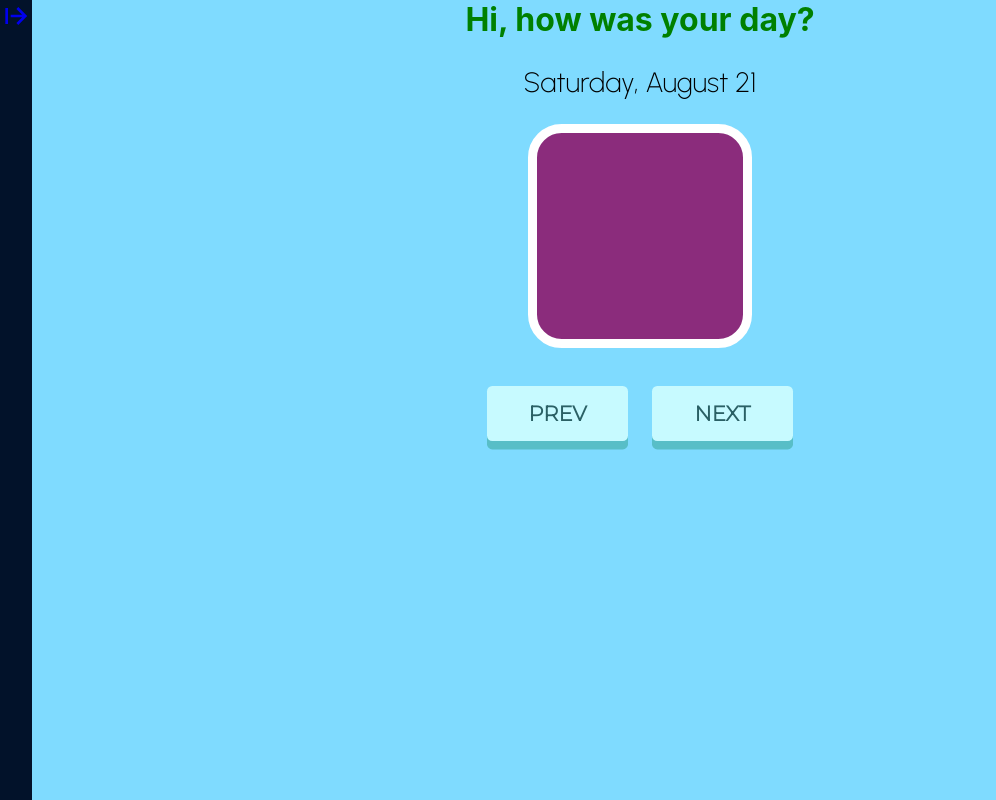
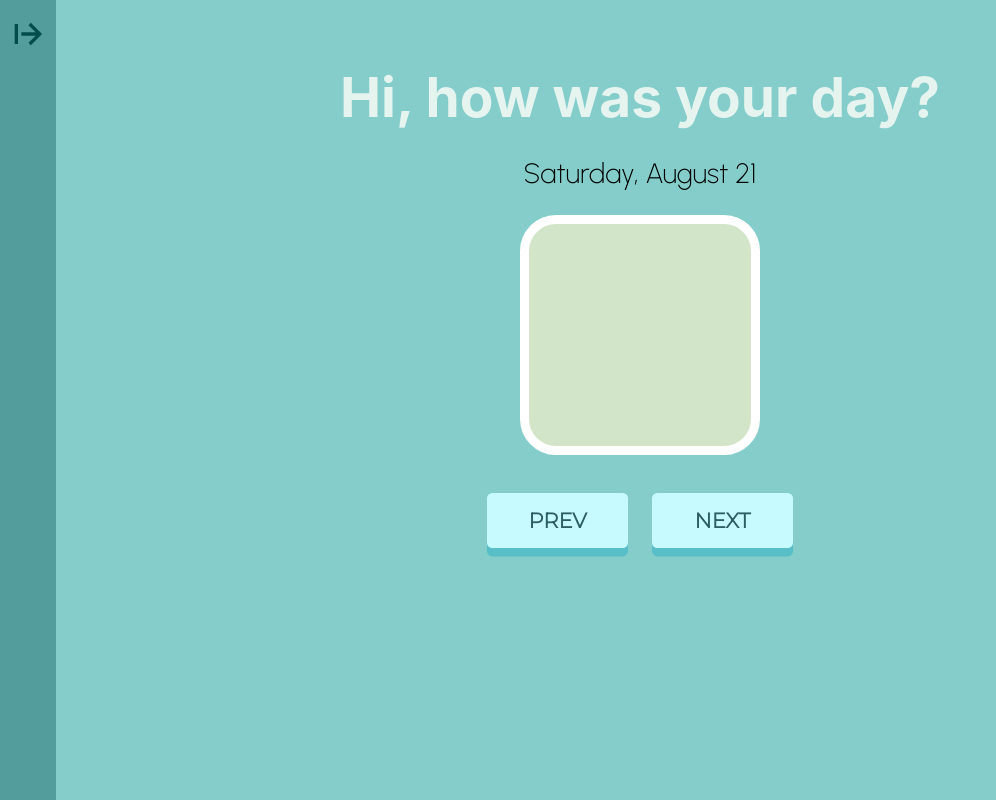
Before and after one commit to n-kly/Apptitude-MoodTracker, a React (Create React App) app: page /tracker in a window 1280 px wide. Shown: the whole page, without its empty margins (0-996 px from the left). Built offline with nearby package versions, Linux system fonts and the light colour scheme.

Commit message:
Batyr is so lazy

```diff
--- a/src/App.jsx
+++ b/src/App.jsx
@@ -1,12 +1,11 @@
 import { useState, useEffect } from 'react';
 import StyleSelector from './components/StyleSelector';
-import { BrowserRouter as Router, Switch, Route } from 'react-router-dom';
+import { BrowserRouter as Router, Switch, Route, Redirect } from 'react-router-dom';
 import MainPage from './components/main/MainPage';
 import Image from './components/Image';
 import dayjs from 'dayjs';
 
 function App() {
-    const [activeStyle, setActiveStyle] = useState('turtle');
     const [activeDate, setActiveDate] = useState(dayjs(new Date()));
     const [totalMood, setTotalMood] = useState({});
 
@@ -23,15 +22,18 @@ function App() {
 
     return (
         <Router>
-            <StyleSelector setActiveStyle={setActiveStyle} />
+            <StyleSelector/>
             <Switch>
+                <Route exact path="/">
+                    <Redirect to="/tracker" />
+                </Route>
+
                 <Route
                     path='/tracker'
                     exact
                     render={(props) => (
                         <MainPage
                             {...props}
-                            activeStyle={activeStyle}
                             totalMood={totalMood}
                             setTotalMood={setTotalMood}
                             activeDate={activeDate}
@@ -46,7 +48,6 @@ function App() {
                     render={(props) => (
                         <Image
                             {...props}
-                            activeStyle={activeStyle}
                             totalMood={totalMood}
                             activeDate={activeDate}
                             setActiveDate={setActiveDate}
--- a/src/components/Image.js
+++ b/src/components/Image.js
@@ -6,8 +6,8 @@ import './reactStyles.css';
 import { BiHappyAlt, BiSad } from 'react-icons/bi';
 import { MdSentimentNeutral } from 'react-icons/md';
 
-const Image = ({ totalMood, activeStyle }) => {
-    let styles = ['none', 'happy', 'sad', 'medium'];
+const Image = ({ totalMood }) => {
+    let styles = ['none', 'happy', 'medium', 'sad'];
     let icons = [0, <BiHappyAlt />, <MdSentimentNeutral />, <BiSad />];
 
     const [value, onChange] = useState(new Date());
@@ -41,6 +41,7 @@ const Image = ({ totalMood, activeStyle }) => {
                             return icons[totalMood[calenDay]];
                         }
                     }}
+                    showNeighboringMonth={false}
                 />
             </div>
         </>
--- a/src/components/StyleSelector.js
+++ b/src/components/StyleSelector.js
@@ -1,66 +1,48 @@
 import React, { useState } from 'react';
+import { AiOutlineInfoCircle } from 'react-icons/ai';
 import { BiArrowFromLeft, BiArrowFromRight, BiCalendar } from 'react-icons/bi';
-import { GrEmoji } from 'react-icons/gr';
-import { GiSadCrab } from 'react-icons/gi';
 import { MdTrackChanges } from 'react-icons/md';
 import { Link } from 'react-router-dom';
 import './styleSelector.css';
 
-const StyleSelector = ({ setActiveStyle }) => {
+const StyleSelector = () => {
     const [sidebar, setSidebar] = useState(false);
     const toggleSidebar = () => setSidebar(!sidebar);
 
     return (
         <>
             <div className='navbar'>
-                <Link to='#' className='menu-bars'>
-                    <BiArrowFromLeft onClick={toggleSidebar} />
+                <Link to='#' className='menu-bars-open'>
+                    <BiArrowFromLeft className={'toggle-icon'} onClick={toggleSidebar} />
                 </Link>
             </div>
             <nav className={sidebar ? 'nav-menu active' : 'nav-menu'}>
                 <ul className='nav-menu-items' onClick={toggleSidebar}>
                     <li className='navbar-toggle'>
-                        <Link to='#' className='menu-bars'>
-                            <BiArrowFromRight />
+                        <Link to='#' className='menu-bars-close'>
+                            <BiArrowFromRight className={'toggle-icon'}/>
                         </Link>
                     </li>
 
                     <li className='nav-text'>
                         <Link to='/tracker'>
-                            <MdTrackChanges />
-                            <span> Tracker </span>
+                            <MdTrackChanges className="icon-text"/>
+                            <span className="actual-text"> Tracker </span>
                         </Link>
                     </li>
 
                     <li className='nav-text'>
-                        <Link
-                            to='#'
-                            onClick={() => {
-                                setActiveStyle('emoji');
-                                console.log('emoji');
-                            }}>
-                            <GrEmoji />
-                            <span> Style 1 </span>
-                        </Link>
-                    </li>
-
-                    <li className='nav-text'>
-                        <Link
-                            to='#'
-                            onClick={() => {
-                                setActiveStyle('turtle');
-                                console.log('turtle');
-                            }}>
-                            <GiSadCrab />
-                            <span> Style 2 </span>
+                        <Link to='/my-calendar'>
+                            <BiCalendar className="icon-text"/>
+                            <span className="actual-text"> My Calendar </span>
                         </Link>
                     </li>
 
                     <li className='nav-text bottom'>
-                        <Link to='/my-calendar'>
-                            <BiCalendar />
-                            <span> My Calendar </span>
-                        </Link>
+                        <a href='http://mari-lau.wixsite.com/my-site'>
+                            <AiOutlineInfoCircle className="icon-text"/>
+                            <span className="actual-text"> About us </span>
+                        </a>
                     </li>
                 </ul>
             </nav>
--- a/src/components/main/Day.js
+++ b/src/components/main/Day.js
@@ -37,7 +37,7 @@ const Day = ({
                 <div className='date'>{activeDate.format('dddd, MMMM D')}</div>
 
                 <div
-                    className={'day ' + statusList[status] + (saved ? ' saved' : '') + (status === 0 ? ' defaultDay' : '')}
+                    className={'day ' + statusList[status] + (saved && status !== 0? ' saved' : '') + (status === 0 ? ' defaultDay' : '')}
                     onClick={() => {
                         if (status === statusList.length - 1) {
                             setStatus(1);
@@ -45,7 +45,7 @@ const Day = ({
                             setStatus(status + 1);
                         }
                     }}>
-                    <div className='clue'>Press to Change</div>
+                    <div className='clue'>press to change</div>
                     <div className='smiley'>{showFace(status)}</div>
                 </div>
             </div>
--- a/src/components/main/MainPage.js
+++ b/src/components/main/MainPage.js
@@ -1,9 +1,7 @@
 import { useState, useEffect, useRef } from 'react';
-import Title from './Title';
 import Day from './Day';
 
 const MainPage = ({
-    activeStyle,
     totalMood,
     setTotalMood,
     activeDate,
@@ -21,12 +19,14 @@ const MainPage = ({
         }
         // eslint-disable-next-line
     }, [store]);
-    console.log(activeStyle);
 
     return (
         <div>
             <div>
-                <Title activeStyle={activeStyle} />
+                <div>
+                    <h1 className='emoji'> Hi, how was your day? </h1>
+                </div>
+                <div className='dead-middle'>
                     <Day
                         activeDate={activeDate}
                         setActiveDate={setActiveDate}
@@ -37,6 +37,7 @@ const MainPage = ({
                     />
                 </div>
             </div>
+        </div>
     );
 };
 
--- a/src/components/main/Title.js
+++ /dev/null
@@ -1,12 +0,0 @@
-import React from 'react';
-import './main.css';
-
-const Title = ({ activeStyle }) => {
-    return (
-        <div>
-            <h1 className={activeStyle}> Hi, how was your day? </h1>
-        </div>
-    );
-};
-
-export default Title;
--- a/src/components/main/main.css
+++ b/src/components/main/main.css
@@ -9,7 +9,7 @@
 }
 
 body {
-    background-color: #7fdbff;
+    background-color: #84cdca;
 }
 .wrapper {
     display: flex;
@@ -18,22 +18,17 @@ body {
 }
 
 .emoji {
-    color: white !important;
+    color: #e6f4f0 !important;
     text-align: center;
-    margin-top: 8%;
+    margin-top: 5%;
     font-size: 55px;
-}
-
-.turtle {
-    color: green !important;
-    text-align: center;
 }
 
 .day {
     padding: 1rem;
     margin: 1% auto;
-    height: 28vh;
-    width: 28vh;
+    height: 30vh;
+    width: 30vh;
     border-radius: 15%;
     background-color: rgba(153, 0, 255, 0.8);
     box-sizing: border-box;
@@ -42,7 +37,9 @@ body {
 
 .clue {
     display: none;
-    position: absolute;
+    margin-top: 40%;
+    font-size: 1.5rem;
+    color: #ecf7f4;
 }
 
 .defaultDay:hover .clue {
@@ -58,7 +55,7 @@ body {
 }
 
 .none {
-    background-color: #8b2c7c !important;
+    background-color: #d3e5c8 !important;
     color: #ffffff !important;
 }
 
@@ -68,7 +65,7 @@ body {
 }
 
 .medium {
-    background-color: #ffdc00 !important;
+    background-color: #ffe060 !important;
     color: #ffffff !important;
 }
 
@@ -93,7 +90,7 @@ body {
 }
 
 .saved {
-    border: solid 5px green;
+    border: solid 9px #3d9970;
 }
 
 .smiley {
--- a/src/components/styleSelector.css
+++ b/src/components/styleSelector.css
@@ -1,8 +1,6 @@
-/*Change the css here i just copy pasted from my ia*/
-
 .navbar {
-    background-color: #02122a;
-    width: 32px;
+    background-color: #539d9d;
+    width: 56px;
     height: 100vh;
     display: flex;
     justify-content: center;
@@ -10,13 +8,19 @@
     top: 0;
 }
 
-.menu-bars {
-    font-size: 2rem;
+.menu-bars-open {
+    font-size: 2.5rem;
+    background: none;
+    padding: 14px 8px 0px 8px;
+}
+
+.menu-bars-close {
+    font-size: 2.5rem;
     background: none;
 }
 
 .nav-menu {
-    background-color: #02122a;
+    background-color: #539d9d;
     width: 250px;
     height: 100vh;
     display: flex;
@@ -24,7 +28,7 @@
     position: fixed;
     top: 0;
     left: -100%;
-    transition: 850ms;
+    transition: 1000ms;
 }
 
 .nav-menu.active {
@@ -39,7 +43,7 @@
     align-items: center;
     padding: 8px 0px 8px 16px;
     list-style: none;
-    height: 60px;
+    height: 4rem;
 }
 
 .nav-text a {
@@ -55,22 +59,24 @@
 }
 
 .bottom {
-    position: absolute;
-    bottom: 0;
-    width: 86%;
+    margin-top: auto;
 }
 
 .nav-text a:hover {
-    background-color: #1a83ff;
+    background-color: #e29b6a;
 }
 
 .nav-menu-items {
     width: 100%;
     padding: 0.5rem;
+    display: flex;
+    flex-direction: column;
+    flex-wrap: nowrap;
+    flex: 1;
 }
 
 .navbar-toggle {
-    background-color: #02122a;
+    background-color: #539d9d;
     width: 100%;
     height: 4rem;
     display: flex;
@@ -81,3 +87,25 @@
 span {
     margin-left: 16px;
 }
+
+.toggle-icon {
+    color: #034c4c;
+}
+
+.toggle-icon:hover {
+    color: #086464;
+}
+
+.toggle-icon:focus {
+    color: #011c1c;
+}
+
+.actual-text {
+    font-size: 1.25rem;
+    color: #ddebeb;
+}
+
+.icon-text {
+    font-size: 2rem;
+    color: #ddebeb;
+}
```
Lines whose indentation alone changed are shown as unchanged.
